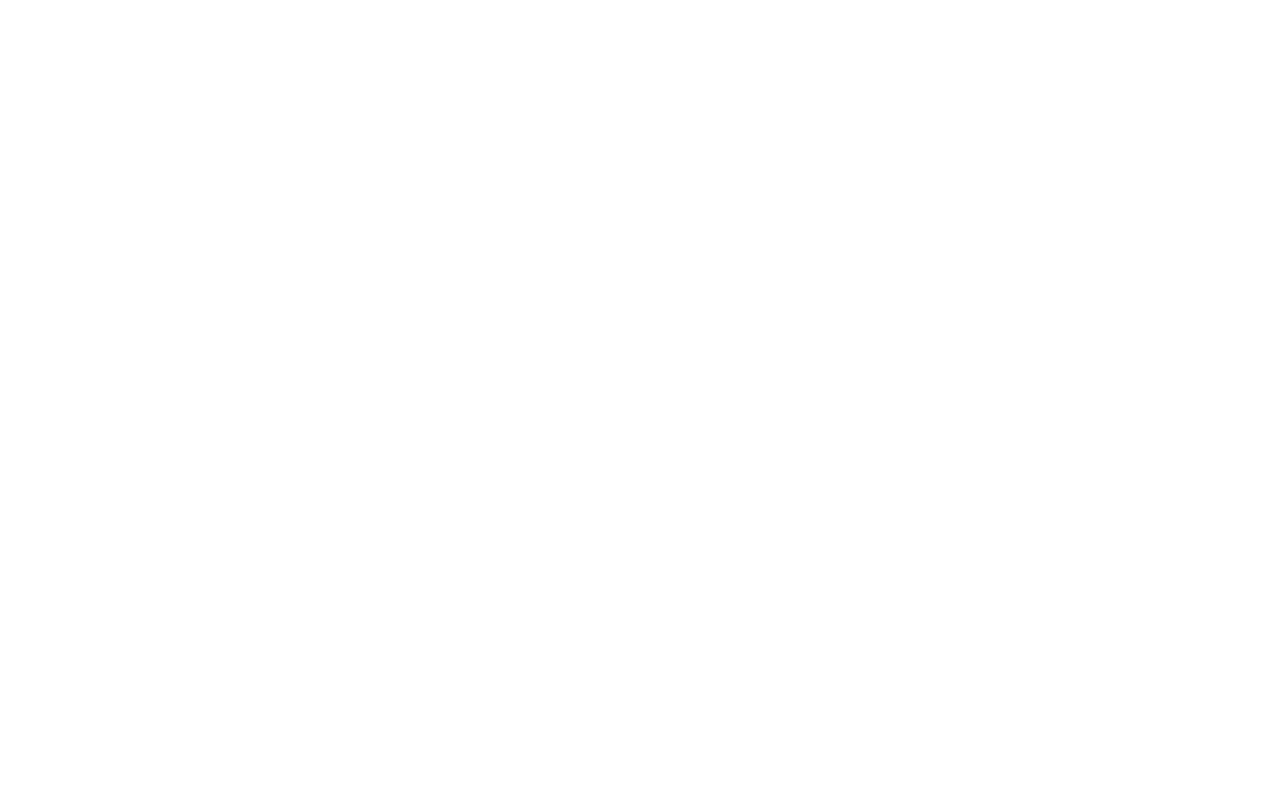
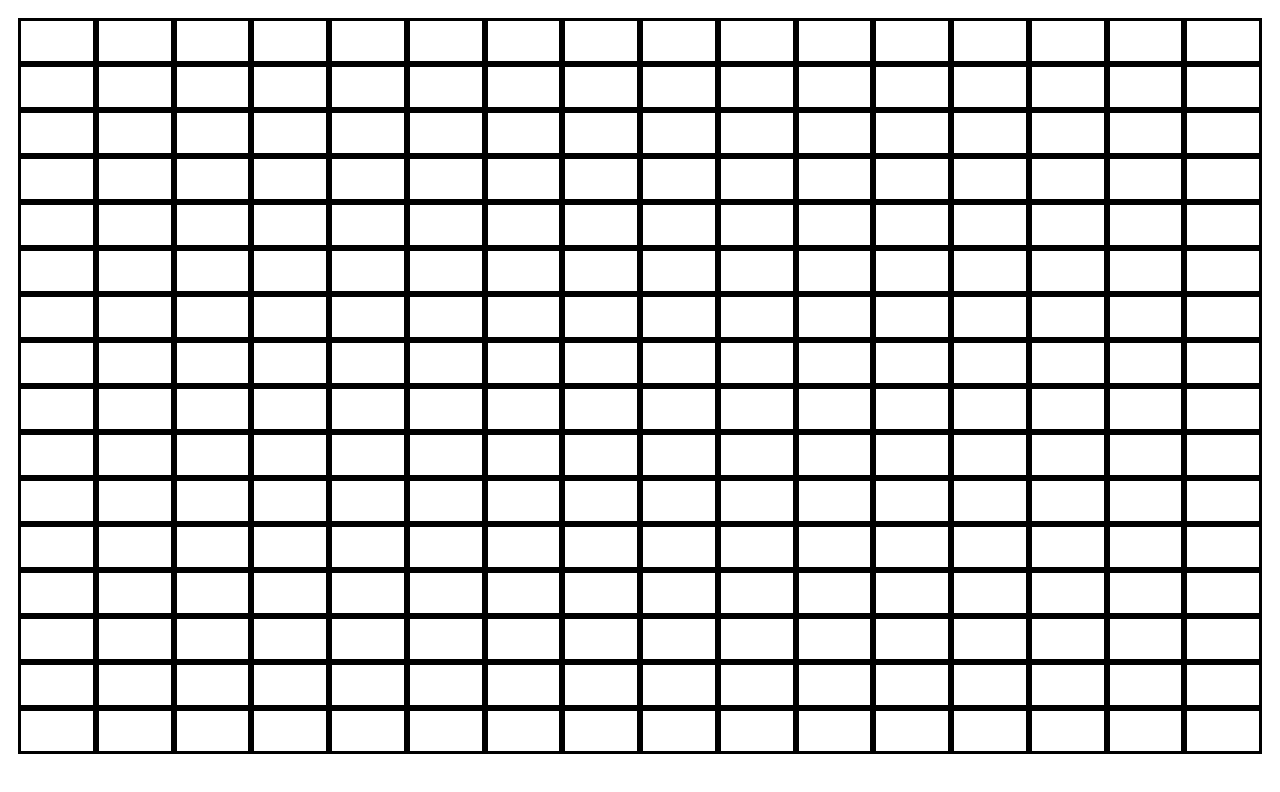
Before and after one commit to kokkkkk/Odin, a plain HTML site: page Etch-A-Sketch/index.html in a window 1280 px wide. Drawn offline with Linux system fonts and the light colour scheme.

Commit message:
Generated 16*16 grid

```diff
--- a/Etch-A-Sketch/index.html
+++ b/Etch-A-Sketch/index.html
@@ -5,6 +5,8 @@
         <title>Etch-A-Sketch</title>
     </head>
     <body>
-        <div class="container"></div>
+        <div id="container"></div>
+
+        <script src="./index.js"></script>
     </body>
 </html>
--- a/Etch-A-Sketch/index.js
+++ b/Etch-A-Sketch/index.js
@@ -0,0 +1,17 @@
+const container = document.querySelector('#container');
+container.setAttribute
+('style',
+    'display: grid; grid-template-columns: repeat(16, 1fr); grid-template-rows: repeat(16, 1fr); padding: 10px;'
+)
+
+const TotalNumOfGrid = 16*16;
+
+for(i = 0; i<TotalNumOfGrid; i++){
+    let div = document.createElement('div');
+    div.setAttribute
+    ('style',
+        'border-style: solid; padding: 20px;'
+    );
+
+    container.appendChild(div);
+}
```
